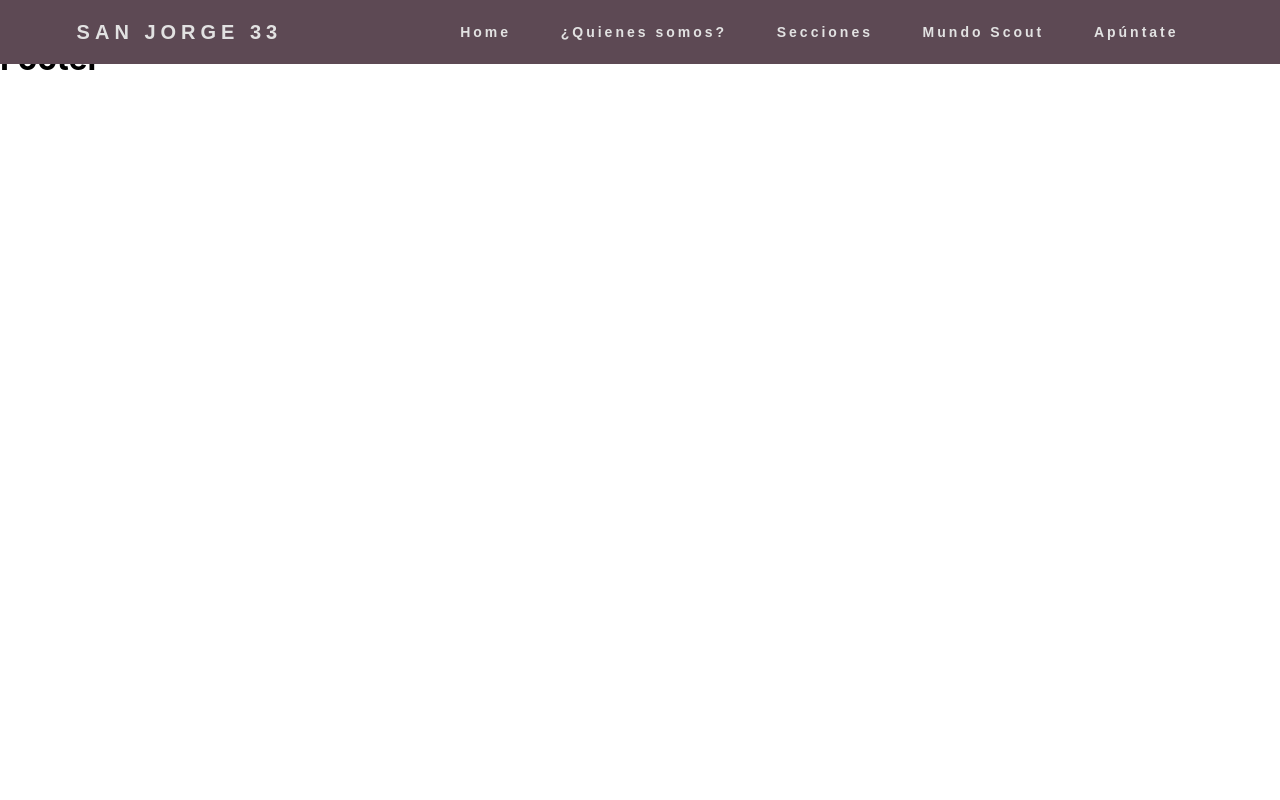
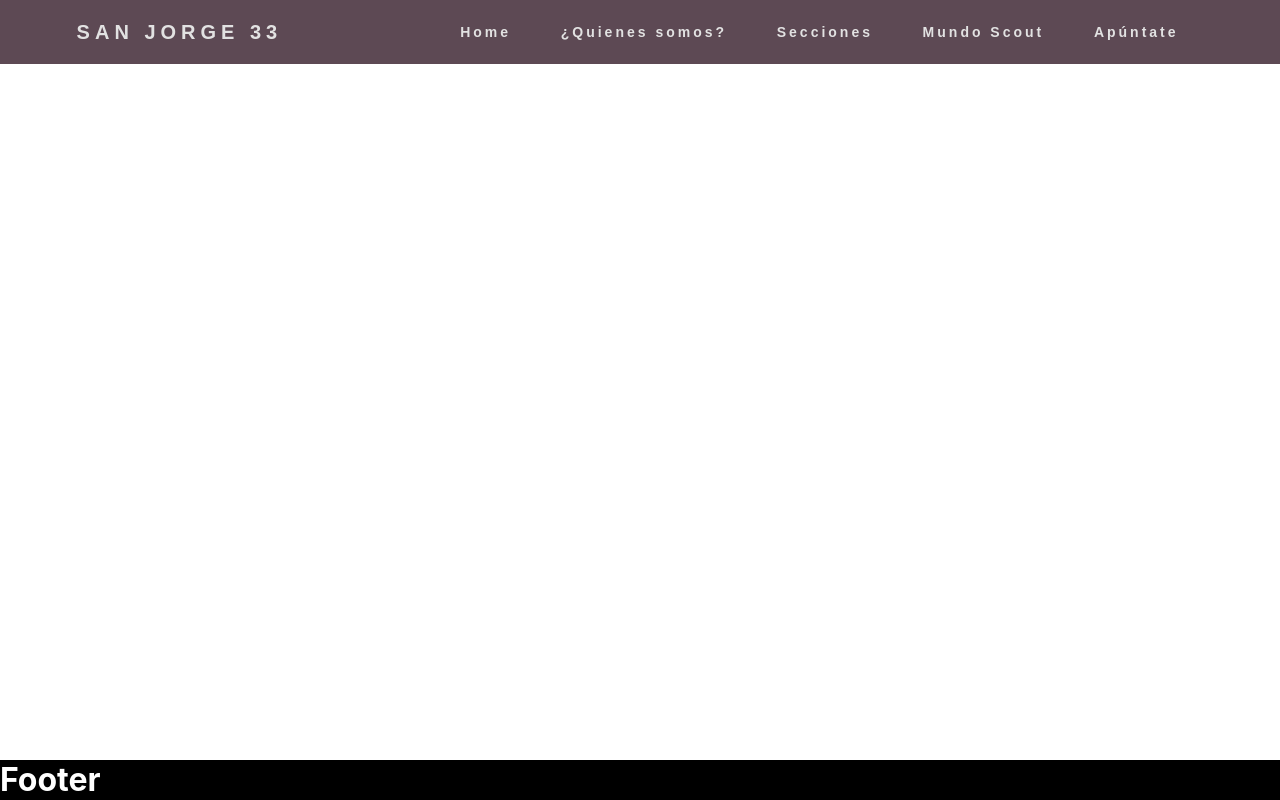
Before and after one commit to Jriog/PFC-Scouts, a React (Create React App) app: page /about in a window 1280 px wide. Built offline with nearby package versions, Linux system fonts and the light colour scheme.

Commit message:
Deberes: mandar el footer al caraho!

```diff
--- a/src/App.css
+++ b/src/App.css
@@ -3,3 +3,7 @@
     padding: 0px;
     box-sizing: border-box;
   }
+footer{
+  position: absolute;
+  bottom: 0;
+}
--- a/src/App.js
+++ b/src/App.js
@@ -6,12 +6,8 @@ import Footer from "./components/Footer/Footer"
 function App() {
   return (
     <div>
-      <div>
-        <Router/>
-      </div>
-      <div>
+      <Router/>
       <Footer/>
-      </div>
     </div>
   );
 }
--- a/src/components/Footer/Footer.css
+++ b/src/components/Footer/Footer.css
@@ -0,0 +1,8 @@
+  .footer{
+    background-color: black;
+    position: fixed;
+    bottom: 0;
+    width: 100%;
+    height: 40px;
+    color: white;
+  }
--- a/src/components/Footer/Footer.js
+++ b/src/components/Footer/Footer.js
@@ -3,7 +3,7 @@ import './Footer.css';
 
 function Footer() {
   return (
-    <div>
+    <div className='footer'>
       <h1>Footer</h1>
     </div>
   );
--- a/src/components/Navbar/Nav.css
+++ b/src/components/Navbar/Nav.css
@@ -7,6 +7,7 @@ nav{
     min-height: 8vh;
     background-color: #5d4954;
     font-family: 'Poppins', sans-serif;
+    z-index: 100;
   }
 
   .logo{
--- a/src/components/Navbar/Nav.js
+++ b/src/components/Navbar/Nav.js
@@ -31,10 +31,10 @@ function Nav() {
 
     <nav id="navbar">
       <div className="logo">
-        <h4><NavLink to="/home">San Jorge 33</NavLink></h4>
+        <h4><NavLink to="/">San Jorge 33</NavLink></h4>
       </div>
       <ul className={isActive ? "nav-links dropdown nav-active" : "nav-links dropdown"}>
-        <li><NavLink  to="/home">Home</NavLink></li>
+        <li><NavLink  to="/">Home</NavLink></li>
         <li><NavLink to="/about">¿Quienes somos?</NavLink></li>
         <li><NavLink to="/sections">Secciones</NavLink></li>
         <li><NavLink to="/world_Scout">Mundo Scout</NavLink></li>
--- a/src/components/Pages/Home/Home.js
+++ b/src/components/Pages/Home/Home.js
@@ -1,10 +1,22 @@
 import React from 'react';
 import './Home.css';
+import VideoSection from '../../VideoSection/VideoSection';
+import Sections from '../Sections/Sections';
 
-function Footer() {
+function Home() {
   return (
-      <h1>Home</h1>
+    <div>
+      <VideoSection/>
+      <VideoSection/>
+      <VideoSection/>
+      <VideoSection/>
+      <VideoSection/>
+      <VideoSection/>
+      <VideoSection/>
+      <VideoSection/>
+
+    </div>
   );
 }
 
-export default Footer;
+export default Home;
--- a/src/components/Router/Router.js
+++ b/src/components/Router/Router.js
@@ -17,7 +17,7 @@ export default function router() {
     <Router>
       <Nav/>
         <Routes>
-          <Route path="/home" element={<Home/>}>
+          <Route path="/" element={<Home/>}>
           </Route>
           <Route path="/about" element={<About/>}>
           </Route>
--- a/src/components/VideoSection/VideoSection.css
+++ b/src/components/VideoSection/VideoSection.css
@@ -0,0 +1,5 @@
+.videoTag{
+    object-fit: cover;
+    width: 100%;
+    height: 100%;
+}
```
